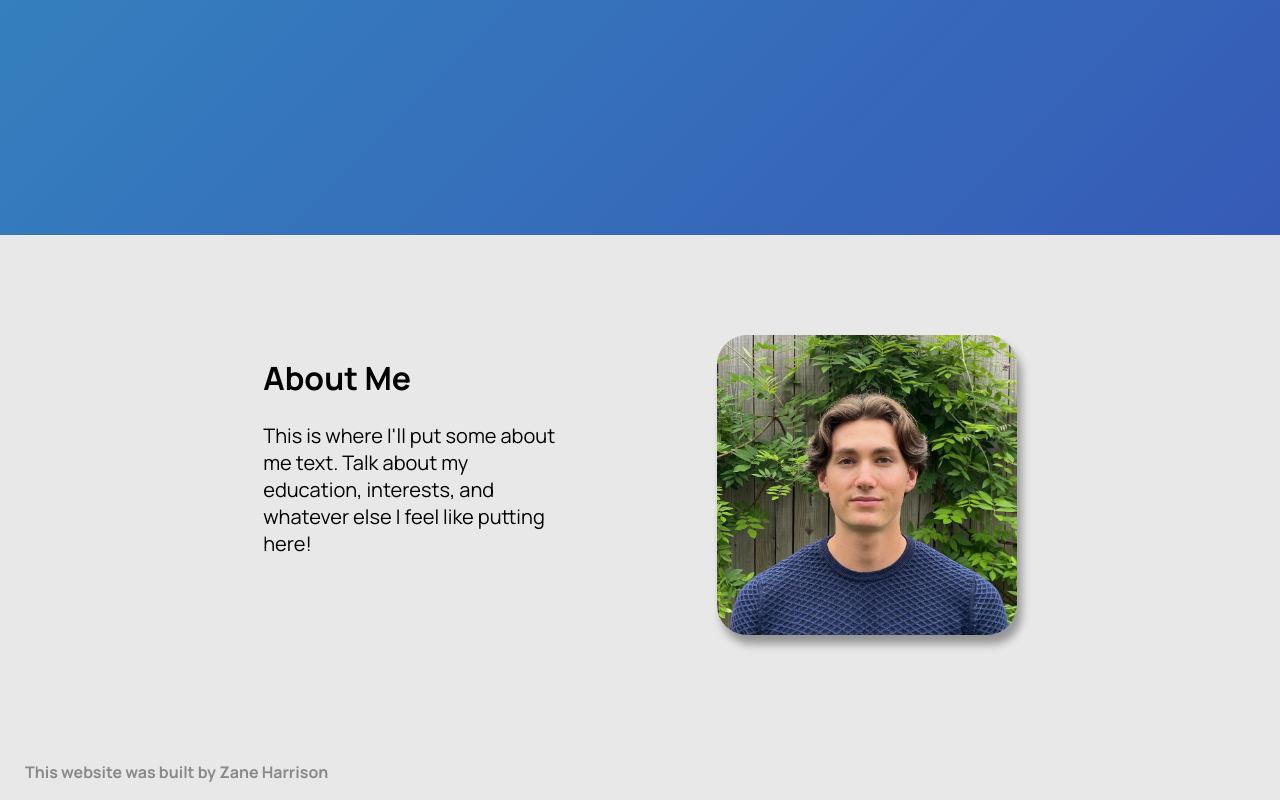
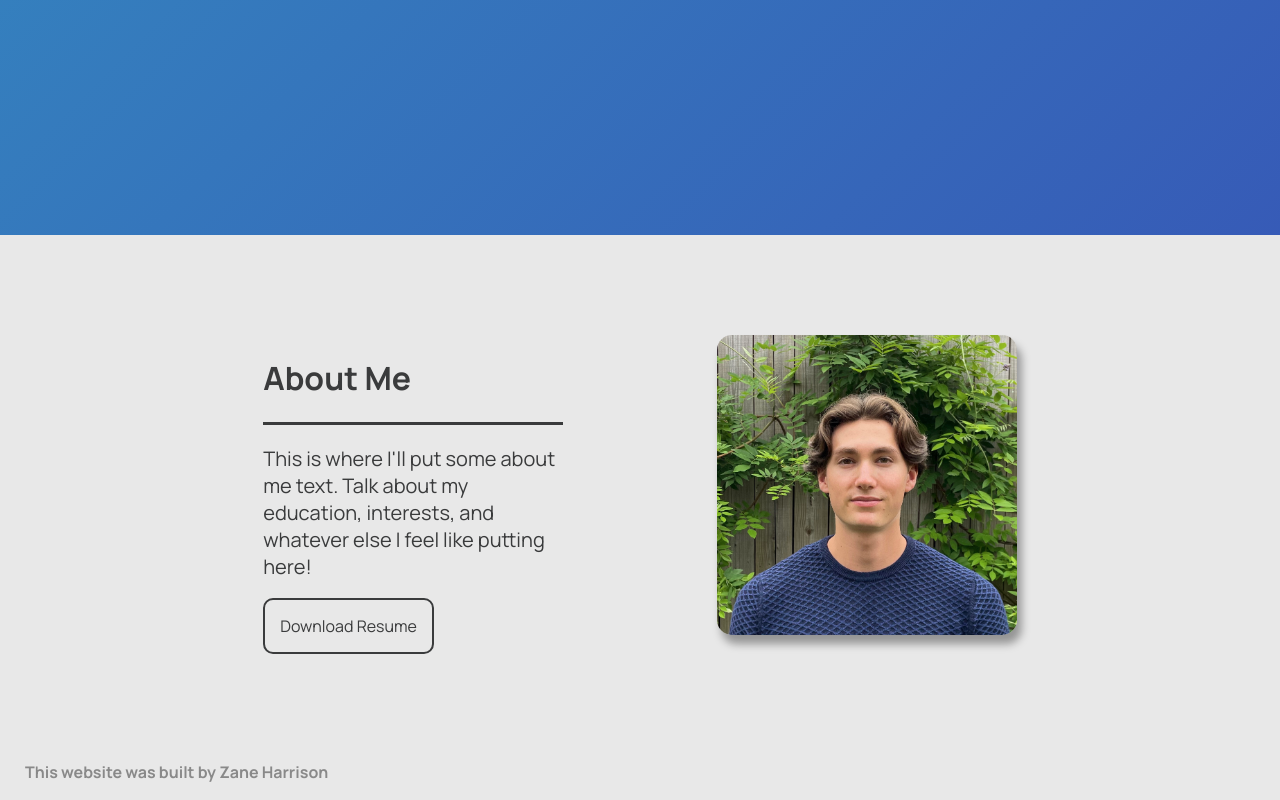
Before and after one commit to zaneHarrison/zlh-personal-site, a Next.js app: page / in a window 1280 px wide. Shown: the part 640-1440 px from the top of the page. Built offline with nearby package versions, Linux system fonts and the light colour scheme.

Commit message:
Added <hr> tag and Download Resume button to About Me text

```diff
--- a/app/components/AboutMeSection.js
+++ b/app/components/AboutMeSection.js
@@ -6,10 +6,18 @@ export default function AboutMeSection() {
     <div className={aboutMeStyles.container} id="about-me-container">
       <div className={aboutMeStyles["about-me-text"]} id="about-me-text">
         <h1>About Me</h1>
+        <hr className={aboutMeStyles["horizontal-line"]}></hr>
         <p className={aboutMeStyles["about-me-p-text"]}>
           This is where I'll put some about me text. Talk about my education,
           interests, and whatever else I feel like putting here!
         </p>
+        <a
+          className={aboutMeStyles["download-resume"]}
+          href="/ZaneHarrisonResume.pdf"
+          download
+        >
+          Download Resume
+        </a>
       </div>
       <div id="about-me-image">
         <Image
--- a/app/globals.css
+++ b/app/globals.css
@@ -4,6 +4,7 @@ body {
   background-size: 400% 400%;
   animation: gradient 15s ease infinite;
   height: 100vh;
+  color: #3a3b3c;
 }
 
 @keyframes gradient {
--- a/styles/AboutMeSection.module.css
+++ b/styles/AboutMeSection.module.css
@@ -9,13 +9,35 @@
 
 .about-me-text {
   width: 300px;
+  height: var(--about-me-section-flex-item-height);
 }
 
 .about-me-p-text {
   font-size: 20px;
+  padding-bottom: 15px;
 }
 
 .headshot {
-  border-radius: 10%;
+  border-radius: 5%;
   box-shadow: 4.5px 9px 9px hsl(0deg 0% 0% / 0.36);
 }
+
+.horizontal-line {
+  height: 3px;
+  background-color: #3a3b3c;
+  border: none;
+}
+
+.download-resume {
+  text-decoration: none;
+  color: #3a3b3c;
+  padding: 15px;
+  border: solid 2px #3a3b3c;
+  background-color: #e8e8e8;
+  border-radius: 10px;
+}
+
+.download-resume:hover {
+  color: #e8e8e8;
+  background-color: #3a3b3c;
+}
--- a/styles/Button.module.css
+++ b/styles/Button.module.css
@@ -5,7 +5,7 @@
   font-weight: bold;
   transition: transform 0.3s;
   font-size: 25px;
-  color: rgb(56, 56, 56);
+  color: #3a3b3c;
 }
 
 .nav-button:hover {
```
